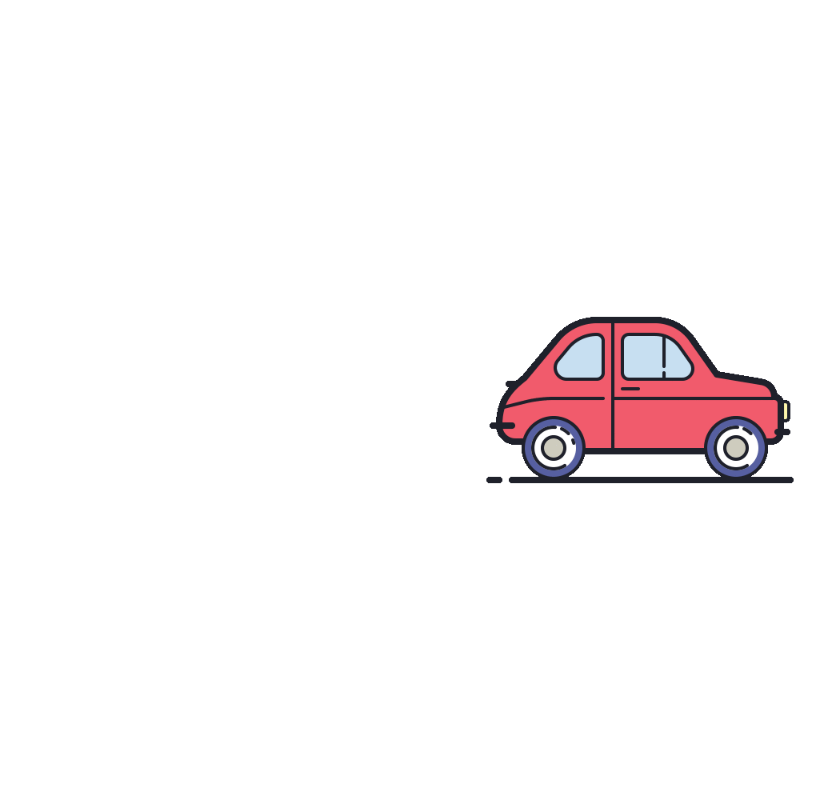
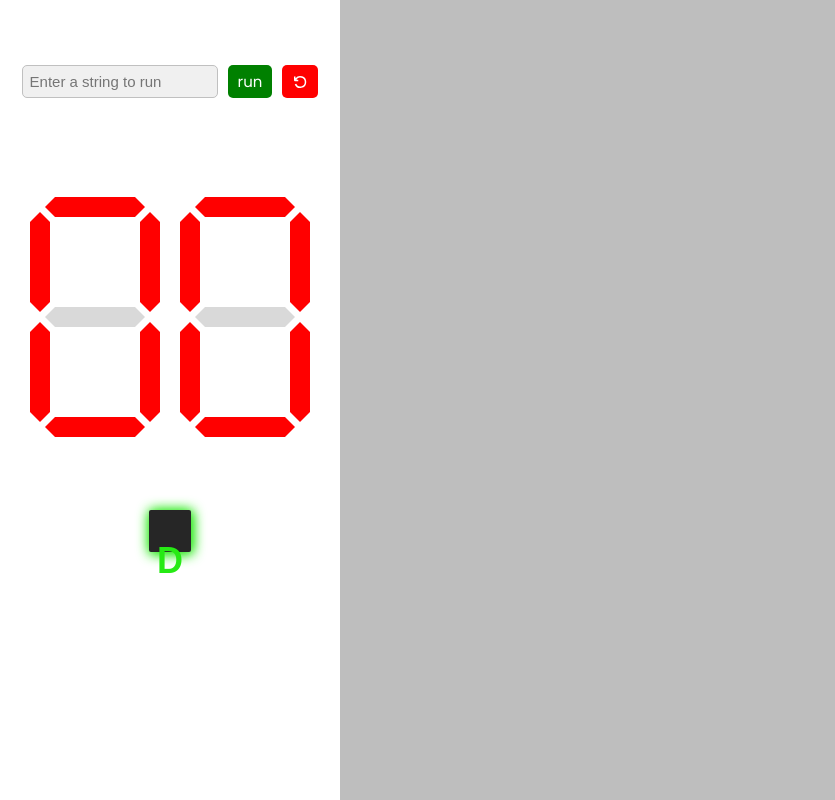
Before and after one commit to CodeApeAlpha/ToC_Group_Project, a React (Create React App) app: page / in a window 1280 px wide. Shown: the whole page, without its empty margins (0-835 px from the left). Built offline with nearby package versions, Linux system fonts and the light colour scheme.

Commit message:
dashboard gui built

```diff
--- a/package.json
+++ b/package.json
@@ -8,6 +8,7 @@
     "@testing-library/user-event": "^13.5.0",
     "react": "^18.2.0",
     "react-dom": "^18.2.0",
+    "react-icons": "^4.6.0",
     "react-scripts": "5.0.1",
     "web-vitals": "^2.1.4"
   },
--- a/src/App.css
+++ /dev/null
@@ -1,18 +0,0 @@
-.App {
-  text-align: center;
-}
-
-.app-logo {
-  height: 40vmin;
-  pointer-events: none;
-}
-
-.app-header {
-  min-height: 100vh;
-  display: flex;
-  flex-direction: column;
-  align-items: center;
-  justify-content: center;
-  font-size: calc(10px + 2vmin);
-  color: white;
-}
--- a/src/App.js
+++ b/src/App.js
@@ -1,12 +1,9 @@
-import logo from './icons8-fiat-500.gif';
-import './App.css';
+import Dashboard from './user-interface/dashboard/Dashboard';
 
 function App() {
   return (
     <div className="app-container">
-      <header className="app-header">
-        <img src={logo} className="app-logo" alt="logo" />
-      </header>
+      <Dashboard/>
     </div>
   );
 }
--- a/src/index.css
+++ b/src/index.css
@@ -1,13 +1,99 @@
-body {
+@import url('https://fonts.googleapis.com/css2?family=Poppins:wght@300;400&display=swap');
+
+html, body {
   margin: 0;
-  font-family: -apple-system, BlinkMacSystemFont, 'Segoe UI', 'Roboto', 'Oxygen',
-    'Ubuntu', 'Cantarell', 'Fira Sans', 'Droid Sans', 'Helvetica Neue',
-    sans-serif;
-  -webkit-font-smoothing: antialiased;
-  -moz-osx-font-smoothing: grayscale;
+  height: 100%;
+  font-family: 'Poppins', sans-serif;
+  background-color: rgb(190, 190, 190);
 }
 
-code {
-  font-family: source-code-pro, Menlo, Monaco, Consolas, 'Courier New',
-    monospace;
+
+.dashboard {
+  width: 340px;
+  display: flex;
+  justify-content: center;
+  overflow: auto;
+  height: 100vh;
+  background-color: rgb(255, 255, 255);
+  /* max-width: 66vh; */
+  /* margin: 1px auto; */
+  /* border-right: 1px solid rgb(187, 211, 231); */
 }
+
+.dashboard-speedometer{
+  position: absolute;
+  margin-top: 160px;
+}
+
+.dashboard-gear-selected{
+  position: absolute;
+    margin-top: 460px;
+}
+
+.form-control {
+  display: flex;
+  align-items: center;
+  justify-content: center;
+}
+
+.btn {
+  display: inline-block;
+  background: green;
+  color: #fff;
+  border: none;
+  padding: 5px 10px;
+  margin: 5px;
+  border-radius: 5px;
+  cursor: pointer;
+  text-decoration: none;
+  font-size: 15px;
+  font-family: inherit;
+  /* align-items: center;
+  justify-content: center; */
+  /* height: 33px; */
+}
+
+.restart-btn {
+  display: flex;
+  background: red;
+  color: #fff;
+  border: none;
+  padding: 5px 10px;
+  margin: 5px;
+  border-radius: 5px;
+  height: 33px;
+  cursor: pointer;
+  text-decoration: none;
+  font-size: 16px;
+  font-family: inherit;
+  align-items: center;
+  justify-content: center;
+}
+
+.run-string{
+  display: flex;
+  margin-top: 60px;
+  justify-content: center;
+  /* align-items: center; */
+}
+
+.form-control input {
+  width: 180px;
+  height: 25px;
+  margin: 5px;
+  padding: 3px 7px;
+  font-size: 15px;
+  border: none;
+  border: solid 1px;
+  border-color: rgb(192, 192, 192);
+  border-radius: 5px;
+  background-color: rgb(240, 240, 240);
+  /* background-color: rgb(231, 231, 231); */
+}
+
+.form-control input:focus{
+  outline: none !important;
+  box-shadow: 0 0 5px #719ECE;
+  background-color: rgb(255, 255, 255);
+  /* border-color: rgb(206, 206, 206); */
+}
--- /dev/null
+++ b/src/user-interface/dashboard/Dashboard.jsx
@@ -0,0 +1,22 @@
+import React from 'react'
+import GearSelected from './gear-selected/GearSelected'
+import RunStringHeader from './RunStringHeader'
+import Speedometer from './speedometer/Speedometer'
+
+const Dashboard = () => {
+  return (
+    <div className="dashboard">
+        <div className='dashboard-header'>
+            <RunStringHeader/>
+        </div>
+        <div className='dashboard-speedometer'>
+            <Speedometer/>
+        </div>
+        <div className='dashboard-gear-selected'>
+            <GearSelected/>
+        </div>
+    </div>
+  )
+}
+
+export default Dashboard
--- /dev/null
+++ b/src/user-interface/dashboard/RunStringHeader.jsx
@@ -0,0 +1,32 @@
+import React, { useState } from 'react'
+// import Button from '../../components/Button'
+import {VscDebugRestart} from 'react-icons/vsc'
+
+
+const RunStringHeader = (props) => {
+    const [speedometer, setSpeed ] = useState(props.speedometer);
+
+    const runStringButton = event => {
+        event.preventDefault()
+        setSpeed(speedometer);
+        console.log('click')
+    }
+
+    return (
+        <div className="run-string">
+            <form className='run-string-form'>
+                <div className='form-control'>
+                    {/* <label>Enter a string to run:</label> */}
+                    {/* <Button color='green' text='run' onClick={runStringButton} type='submit'/> */}
+                    <input type='text' placeholder='Enter a string to run'/>
+                    <button className='btn' onClick={runStringButton}>run</button>
+                    <button className='restart-btn'>
+                        <VscDebugRestart/>
+                    </button>
+                </div>
+            </form>
+        </div>
+    )
+}
+
+export default RunStringHeader
--- /dev/null
+++ b/src/user-interface/dashboard/gear-selected/GearSelected.css
@@ -0,0 +1,21 @@
+.gear{
+    display: flex;
+    justify-content: space-around;
+    align-items: center;
+    flex-direction: column;
+    height: 30px;
+    width: 30px;
+    margin: 50px;
+    color: rgb(38, 234, 20);
+    font-size: 18px;
+    background-color: #262626FF;
+    font-family: sans-serif;
+    border: 1px solid transparent;
+    border-radius: 2px;
+    padding: 5px;
+    text-align: center;
+    cursor: pointer;
+    box-shadow: 1px 1px 12px rgb(38, 234, 20),
+        1px 1px 14px rgb(38, 234, 20);
+    animation: anime 1s linear infinite;
+}
--- /dev/null
+++ b/src/user-interface/dashboard/gear-selected/GearSelected.jsx
@@ -0,0 +1,12 @@
+import React from 'react'
+import './GearSelected.css'
+
+const GearSelected = () => {
+  return (
+    <div className='gear'>
+        <h1>D</h1>
+    </div>
+  )
+}
+
+export default GearSelected
--- /dev/null
+++ b/src/user-interface/dashboard/speedometer/Speedometer.css
@@ -0,0 +1,20 @@
+.digital-speedometer svg {
+    display: inline-block;
+    margin: 10px;
+}
+
+.digital-speedometer svg .segment {
+    fill: rgba(0, 0, 0, .15);
+    transition: .3s ease-in-out;
+}
+
+.digital-speedometer svg.num-0 .a,
+.digital-speedometer svg.num-0 .b,
+.digital-speedometer svg.num-0 .c,
+.digital-speedometer svg.num-0 .d,
+.digital-speedometer svg.num-0 .e,
+.digital-speedometer svg.num-0 .f {
+    fill: rgb(255, 0, 0);
+    /* opacity: 80%; */
+    /* fill: #0984e3; */
+}
--- /dev/null
+++ b/src/user-interface/dashboard/speedometer/Speedometer.jsx
@@ -0,0 +1,42 @@
+import React from 'react';
+import './Speedometer.css';
+
+const Speedometer = () => {
+
+  return (
+    <div className="digital-speedometer">
+        <svg width="0" height="0" viewBox="0 0 0 0">
+            <defs>
+                <g id="unit-h">
+                    <path d="M0 20 L20 40 L180 40 L200 20 L180 0 L20 0 Z"></path>
+                </g>
+                <g id="unit-v">
+                    <path d="M20 0 L0 20 L0 180 L20 200 L40 180 L40 20 Z"></path>
+                </g>
+            </defs>
+        </svg>
+        <div className="digit">
+            <svg id="digit-1" className="num-0" width="130" height="240" viewBox="0 0 260 480">
+                <use xlinkHref="#unit-h" className="segment a" x="30" y="0"></use>
+                <use xlinkHref="#unit-v" className="segment b" x="220" y="30"></use>
+                <use xlinkHref="#unit-v" className="segment c" x="220" y="250"></use>
+                <use xlinkHref="#unit-h" className="segment d" x="30" y="440"></use>
+                <use xlinkHref="#unit-v" className="segment e" x="0" y="250"></use>
+                <use xlinkHref="#unit-v" className="segment f" x="0" y="30"></use>
+                <use xlinkHref="#unit-h" className="segment g" x="30" y="220"></use>
+            </svg>
+            <svg id="digit-2" className="num-0" width="130" height="240" viewBox="0 0 260 480">
+                <use xlinkHref="#unit-h" className="segment a" x="30" y="0"></use>
+                <use xlinkHref="#unit-v" className="segment b" x="220" y="30"></use>
+                <use xlinkHref="#unit-v" className="segment c" x="220" y="250"></use>
+                <use xlinkHref="#unit-h" className="segment d" x="30" y="440"></use>
+                <use xlinkHref="#unit-v" className="segment e" x="0" y="250"></use>
+                <use xlinkHref="#unit-v" className="segment f" x="0" y="30"></use>
+                <use xlinkHref="#unit-h" className="segment g" x="30" y="220"></use>
+            </svg>
+        </div>
+    </div>
+  )
+}
+
+export default Speedometer
```
Also changed, not shown: src/components/state-header.js (deleted), src/icons8-fiat-500.gif (deleted), src/user-interface/dashboard/dashboard.js (deleted), 1 other file (tests, documents, lock files or other folders).
